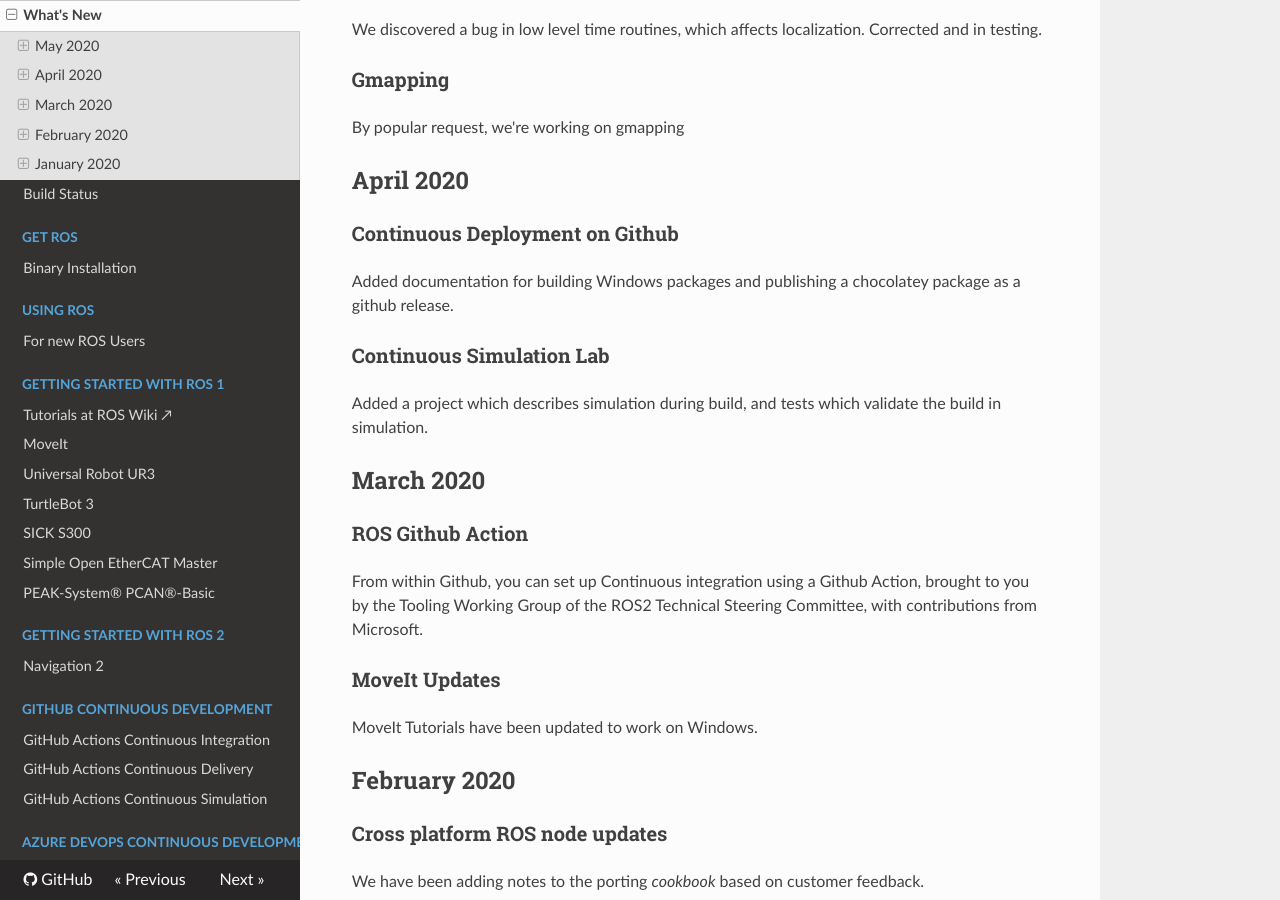
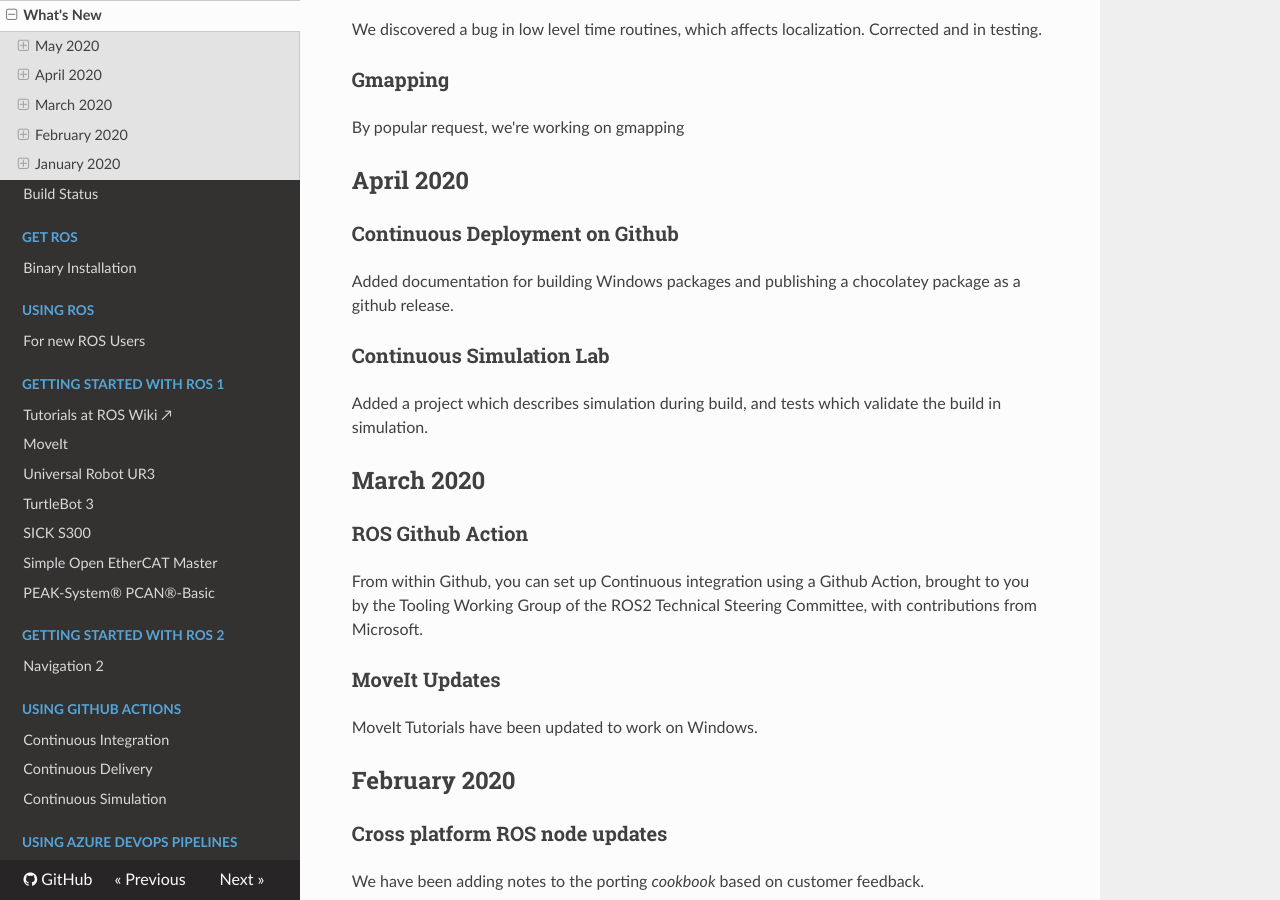
Before and after one commit to ms-iot/ROSOnWindows, an MkDocs documentation site: the page built from docs/WhatsNew.md, in a window 1280 px wide and 900 px high, scrolled down 444 px. Built offline with MkDocs 1.6.1, drawn with Linux system fonts in a browser that asks for light colours; nearby versions of some CDN libraries.

Commit message:
Renamed Continuous Development titles in nav. (#221)

```diff
--- a/mkdocs.yml
+++ b/mkdocs.yml
@@ -19,14 +19,14 @@
         - PEAK-System&reg; PCAN&reg;-Basic: tutorials/peak/peak.md
     - Getting Started with ROS 2:
         - Navigation 2: ros2/nav2.md
-    - GitHub Continuous Development:
-        - GitHub Actions Continuous Integration: GettingStarted/GithubSetupCI.md
-        - GitHub Actions Continuous Delivery: GettingStarted/GithubSetupCD.md
-        - GitHub Actions Continuous Simulation: GettingStarted/GithubSetupCS.md
-    - Azure DevOps Continuous Development:
-        - Azure DevOps Continuous Integration: GettingStarted/AzureSetupCI.md
-        - Azure DevOps Continuous Delivery: GettingStarted/AzureSetupCD.md
-        - Azure DevOps Continuous Simulation: GettingStarted/AzureSetupCS.md
+    - Using Github Actions:
+        - Continuous Integration: GettingStarted/GithubSetupCI.md
+        - Continuous Delivery: GettingStarted/GithubSetupCD.md
+        - Continuous Simulation: GettingStarted/GithubSetupCS.md
+    - Using Azure DevOps Pipelines:
+        - Continuous Integration: GettingStarted/AzureSetupCI.md
+        - Continuous Delivery: GettingStarted/AzureSetupCD.md
+        - Continuous Simulation: GettingStarted/AzureSetupCS.md
     - Porting Guide:
         - Consuming a ROS Package: GettingStarted/UsingROSonWindows.md
         - Porting a ROS Package: GettingStarted/PortingANode.md
```
